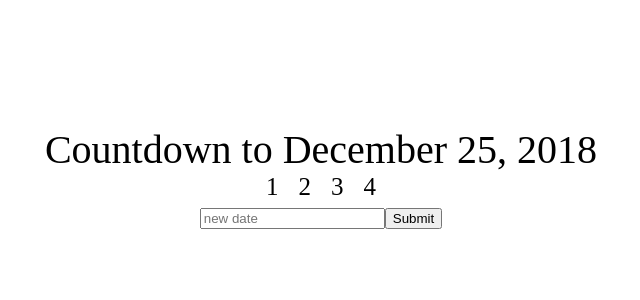
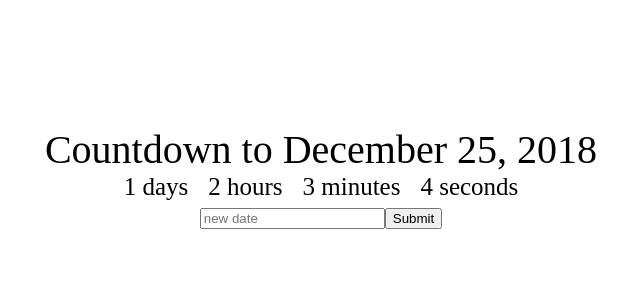
Before and after one commit to volosgoto/countdownchamp, a React (Create React App) app: page / in a window 1280 px wide. Shown: the top 300 px of the page, without its empty margins (319-959 px from the left). Built offline with nearby package versions, Linux system fonts and the light colour scheme.

Commit message:
add props to Clock

```diff
--- a/src/App.js
+++ b/src/App.js
@@ -26,7 +26,7 @@
     return (
       <div className="App">
         <div className="App-title">Countdown to {this.state.deadline}</div>
-          <Clock />
+          <Clock deadline = {this.state.deadline}/>
           <div>
             <input
               placeholder="new date"
--- a/src/Clock.js
+++ b/src/Clock.js
@@ -11,15 +11,17 @@
       minutes: 3,
       seconds : 4
     }
+
+    console.log('this.props', this.props);
   }
 
   render(){
     return(
       <div>
-        <div className="Clock-days">{this.state.days}</div>
-        <div className="Clock-hours">{this.state.hours}</div>
-        <div className="Clock-minutes">{this.state.minutes}</div>
-        <div className="Clock-seconds">{this.state.seconds}</div>
+        <div className="Clock-days">{this.state.days} days</div>
+        <div className="Clock-hours">{this.state.hours} hours</div>
+        <div className="Clock-minutes">{this.state.minutes} minutes</div>
+        <div className="Clock-seconds">{this.state.seconds} seconds</div>
     </div>
     );
   }
```
